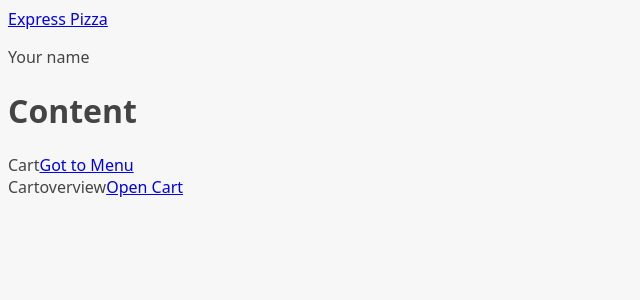
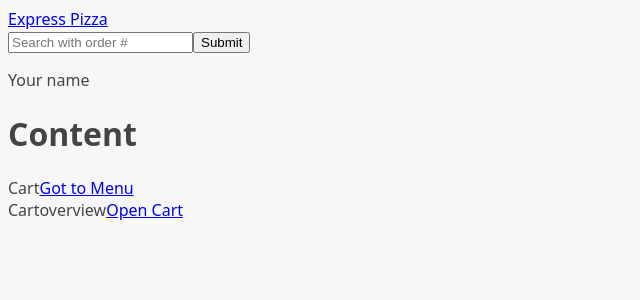
Before and after one commit to rrav594/MERN-Stack, a React (Vite) app in the folder client/: page /cart in a window 1280 px wide. Shown: the top 300 px of the page, without its empty margins (0-640 px from the left). Built offline with nearby package versions, Linux system fonts and the light colour scheme.

Commit message:
create Search Order functionality in the header component

```diff
--- /dev/null
+++ b/client/src/features/order/OrderItem.jsx
@@ -0,0 +1,5 @@
+function OrderItem() {
+  return <div>OrderItem</div>;
+}
+
+export default OrderItem;
--- /dev/null
+++ b/client/src/features/order/SearchOrder.jsx
@@ -0,0 +1,26 @@
+import { useState } from "react";
+import { useNavigate } from "react-router-dom";
+
+function SearchOrder() {
+  const [query, setQuery] = useState("");
+  const navigate = useNavigate();
+
+  function handleSubmit(e) {
+    e.preventDefault();
+    if (!query) return;
+    navigate(`order/${query}`);
+    setQuery("");
+  }
+  return (
+    <form onSubmit={handleSubmit}>
+      <input
+        placeholder="Search with order #"
+        value={query}
+        onChange={(e) => setQuery(e.target.value)}
+      />
+      <button type="submit">Submit</button>
+    </form>
+  );
+}
+
+export default SearchOrder;
--- a/client/src/ui/Header.jsx
+++ b/client/src/ui/Header.jsx
@@ -1,10 +1,11 @@
 import { Link } from "react-router-dom";
+import SearchOrder from "../features/order/SearchOrder";
 
 function Header() {
   return (
     <header>
       <Link to="/">Express Pizza</Link>
-
+      <SearchOrder />
       <p>Your name</p>
     </header>
   );
```
Also changed, not shown: client/src/features/order/Order.jsx (added, +24 -0 lines), 1 other file (tests, documents, lock files or other folders).
